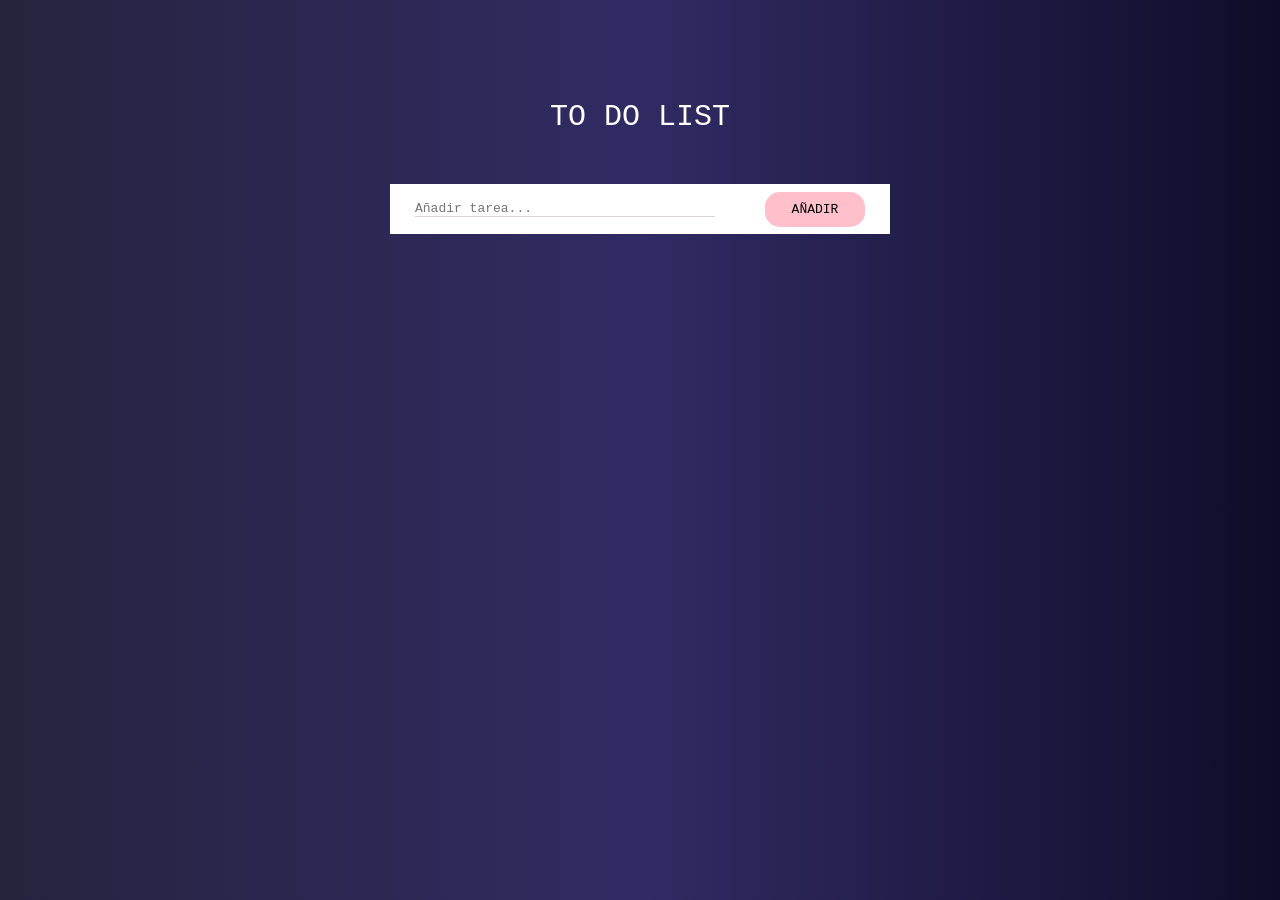
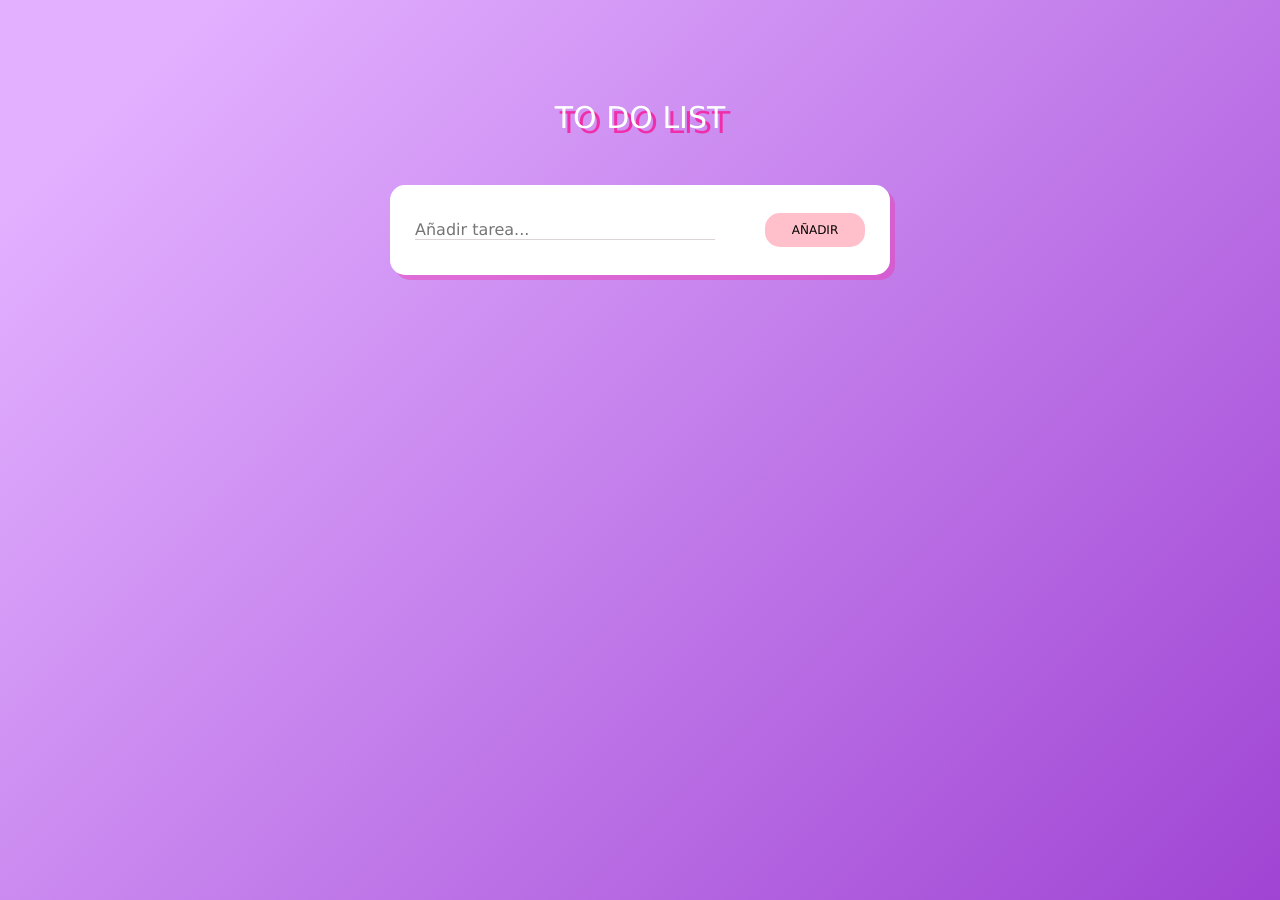
Before and after one commit to daniruiz000/list-to-do, a plain HTML site: page index.html in a window 1280 px wide. Drawn offline with Linux system fonts and the light colour scheme.

Commit message:
fix stlyle problems

```diff
--- a/styles/base/_reset.scss
+++ b/styles/base/_reset.scss
@@ -81,7 +81,7 @@
     min-height: 100vh;
     font-size: 100%;
     max-width: 1440px;
-    background: linear-gradient(to right, #24243e, #302b63, #0f0c29);
-    font-family: $font-family;
+    background: linear-gradient(135deg, #E2B0FF 10%, #9F44D3 100%);
+    font-family: Verdana;
 
   }
--- a/styles/layouts/_program.scss
+++ b/styles/layouts/_program.scss
@@ -29,7 +29,8 @@
     align-items: center;
     &__text{
         color: white;
-        font-size: 30px;
+        font-size: 50px;
+        text-shadow: 5px 5px 0px rgba(240, 46, 170, 1);
     }
     &__container-input{
         display: flex;
@@ -38,19 +39,25 @@
         align-items: center;
         background-color: white;
         width: 100%;
-        height: 50px;
+        height: 90px;
         margin: 50px 0 80px 0;
+        border-radius: 15px;
+        box-shadow:rgba(240, 46, 170, 0.4) 5px 5px ;
+        font-size: 18px;
     }
     &__input{
         width: 60%;
         outline: none;
         border-bottom: 1px solid rgb(218, 212, 212);
+
     }
     &__btn-anadir{
         width: 20%;
-        background-color: pink;
+        background-color: rgba(240, 46, 170);
         padding: 10px 20px;
         border-radius: 15px;
+        font-size:12px ;
+
     }
     &__container-list{
         background-color: white;
@@ -59,6 +66,8 @@
         flex-flow: column nowrap;
         justify-content: center;
         align-items: center;
+        border-radius: 15px;
+        box-shadow:rgba(240, 46, 170, 0.4) 5px 5px ;
     }
     &__tarea{
         width: 90%;
@@ -67,6 +76,7 @@
         justify-content: space-around;
         align-items: center;
         border-bottom: 1px solid grey;
+        font-size: 15px;
     }
     &__nombre-tarea{
         margin: 10px;
@@ -81,12 +91,15 @@
         margin: 10px;
         padding: 10px;
         color: white;
-        background-color: greenyellow;
+        background-color: #bde998;
+        border-radius: 15px;
+
     }
     &__btn-eliminar{
         margin: 10px;
         padding: 10px;
         color: white;
-        background-color: rgb(101, 49, 186);
+        background-color: #953bf;
+        border-radius: 15px;
     }
 }
```
Also changed, not shown: styles.css, 1 other file.
